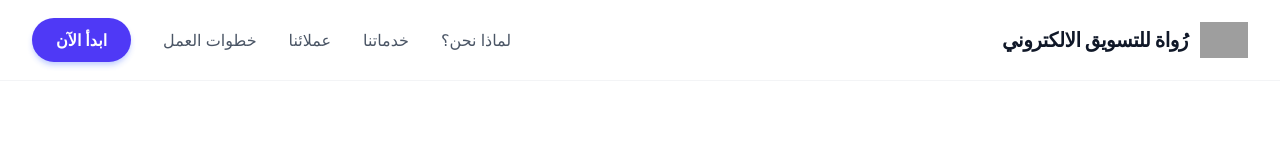
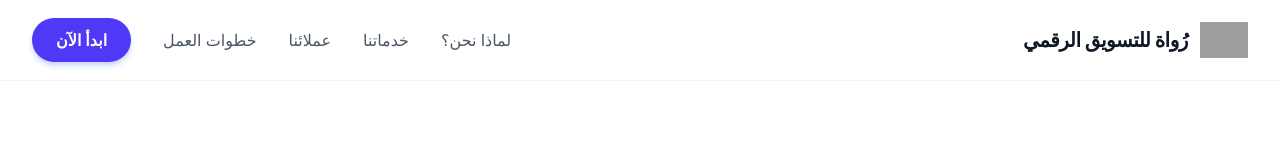
Before and after one commit to snow9t/Content-Marketing-Agency, a React (Vite) app: page / in a window 1280 px wide. Shown: the top 160 px of the page. Built offline with nearby package versions, Linux system fonts and the light colour scheme; grey boxes are pictures that could not be loaded.

Commit message:
feat: Update company name and add structured data
Reflects the updated company name "رواة للتسويق الرقمي" across the application and adds structured data for improved SEO and search engine visibility. Includes sitemaps and robots.txt for better indexing.

```diff
--- a/index.html
+++ b/index.html
@@ -3,22 +3,49 @@
   <head>
     <meta charset="UTF-8" />
     <meta name="viewport" content="width=device-width, initial-scale=1.0" />
-    <title>رواة للتسويق الإلكتروني | حلول تسويقية متكاملة لنمو أعمالك</title>
-    <meta name="description" content="شركة رواة للتسويق الإلكتروني تقدم خدمات إدارة حسابات التواصل الاجتماعي، الحملات الإعلانية، صناعة المحتوى، وتطوير الهوية البصرية باحترافية تامة لتعزيز حضورك الرقمي." />
+    <title>رواة للتسويق الرقمي | حلول تسويقية متكاملة لنمو أعمالك</title>
+    <meta name="description" content="شركة رواة للتسويق الرقمي تقدم خدمات إدارة حسابات التواصل الاجتماعي، الحملات الإعلانية، صناعة المحتوى، وتطوير الهوية البصرية باحترافية تامة لتعزيز حضورك الرقمي." />
     <link rel="canonical" href="https://ruwaah.co/" />
+
+    <!-- Structured Data -->
+    <script type="application/ld+json">
+    {
+      "@context": "https://schema.org",
+      "@type": "WebApplication",
+      "name": "رواة للتسويق الرقمي",
+      "url": "https://ruwaah.co/",
+      "description": "وكالة رواة للتسويق الإلكتروني، متخصصة في صناعة المحتوى الإبداعي، إدارة الحملات الإعلانية، ونمو الأعمال من خلال استراتيجيات رقمية مبتكرة.",
+      "applicationCategory": "BusinessApplication",
+      "operatingSystem": "Web",
+      "brand": {
+        "@type": "Brand",
+        "name": "رواة للتسويق الرقمي"
+      },
+      "publisher": {
+        "@type": "Organization",
+        "name": "رواة للتسويق الرقمي",
+        "logo": "https://ruwaah.co//logo.png"
+      },
+      "offers": {
+        "@type": "Offer",
+        "price": "0",
+        "priceCurrency": "SAR"
+      }
+    }
+    </script>
 
     <!-- Open Graph / Facebook -->
     <meta property="og:type" content="website" />
     <meta property="og:url" content="https://ruwaah.co/" />
-    <meta property="og:title" content="رواة للتسويق الإلكتروني | حلول تسويقية متكاملة لنمو أعمالك" />
-    <meta property="og:description" content="شركة رواة للتسويق الإلكتروني تقدم خدمات إدارة حسابات التواصل الاجتماعي، الحملات الإعلانية، صناعة المحتوى، وتطوير الهوية البصرية باحترافية تامة لتعزيز حضورك الرقمي." />
+    <meta property="og:title" content="رواة للتسويق الرقمي | حلول تسويقية متكاملة لنمو أعمالك" />
+    <meta property="og:description" content="شركة رواة للتسويق الرقمي تقدم خدمات إدارة حسابات التواصل الاجتماعي، الحملات الإعلانية، صناعة المحتوى، وتطوير الهوية البصرية باحترافية تامة لتعزيز حضورك الرقمي." />
     <meta property="og:image" content="https://lh3.googleusercontent.com/d/1gCXIpq3pVEiX5iuYvLAUcOmSaxe0pUmi" />
 
     <!-- Twitter -->
     <meta name="twitter:card" content="summary_large_image" />
     <meta name="twitter:url" content="https://ruwaah.co/" />
-    <meta name="twitter:title" content="رواة للتسويق الإلكتروني | حلول تسويقية متكاملة لنمو أعمالك" />
-    <meta name="twitter:description" content="شركة رواة للتسويق الإلكتروني تقدم خدمات إدارة حسابات التواصل الاجتماعي، الحملات الإعلانية، صناعة المحتوى، وتطوير الهوية البصرية باحترافية تامة لتعزيز حضورك الرقمي." />
+    <meta name="twitter:title" content="رواة للتسويق الرقمي | حلول تسويقية متكاملة لنمو أعمالك" />
+    <meta name="twitter:description" content="شركة رواة للتسويق الرقمي تقدم خدمات إدارة حسابات التواصل الاجتماعي، الحملات الإعلانية، صناعة المحتوى، وتطوير الهوية البصرية باحترافية تامة لتعزيز حضورك الرقمي." />
     <meta name="twitter:image" content="https://lh3.googleusercontent.com/d/1gCXIpq3pVEiX5iuYvLAUcOmSaxe0pUmi" />
 
     <!-- Favicons -->
--- a/metadata.json
+++ b/metadata.json
@@ -1,5 +1,5 @@
 {
-  "name": "رُواة للتسويق الالكتروني - شريك نموك الرقمي",
+  "name": "رُواة للتسويق الرقمي - شريك نموك الرقمي",
   "description": "وكالة متخصصة في بناء الحضور الرقمي للمنشآت الصغيرة والمتوسطة في السعودية من خلال إنتاج الريلز وإدارة المحتوى الاحترافي.",
   "requestFramePermissions": []
 }
--- a/src/App.tsx
+++ b/src/App.tsx
@@ -42,8 +42,8 @@ const Navbar = () => (
     <div className="max-w-7xl mx-auto px-4 sm:px-6 lg:px-8">
       <div className="flex justify-between h-20 items-center">
         <div className="flex items-center gap-3">
-          <img src={LOGO_URL} alt="رُواة للتسويق الالكتروني" className="w-12 h-12 object-contain" referrerPolicy="no-referrer" />
-          <span className="text-xl font-bold text-gray-900 font-sans tracking-tight">رُواة للتسويق الالكتروني</span>
+          <img src={LOGO_URL} alt="رُواة للتسويق الرقمي" className="w-12 h-12 object-contain" referrerPolicy="no-referrer" />
+          <span className="text-xl font-bold text-gray-900 font-sans tracking-tight">رُواة للتسويق الرقمي</span>
         </div>
         <div className="hidden md:flex items-center gap-8">
           <a href="#why-us" className="text-gray-600 hover:text-indigo-600 transition-colors font-medium">لماذا نحن؟</a>
@@ -363,8 +363,8 @@ const Footer = () => (
     <div className="max-w-7xl mx-auto px-4 sm:px-6 lg:px-8">
       <div className="flex flex-col md:flex-row justify-between items-center gap-8">
         <div className="flex items-center gap-3">
-          <img src={LOGO_URL} alt="رُواة للتسويق الالكتروني" className="w-10 h-10 object-contain" referrerPolicy="no-referrer" />
-          <span className="text-lg font-bold text-gray-900">رُواة للتسويق الالكتروني</span>
+          <img src={LOGO_URL} alt="رُواة للتسويق الرقمي" className="w-10 h-10 object-contain" referrerPolicy="no-referrer" />
+          <span className="text-lg font-bold text-gray-900">رُواة للتسويق الرقمي</span>
         </div>
         <p className="text-gray-500 text-sm">
           © 2026 جميع الحقوق محفوظة.
```
Also changed, not shown: public/robots.txt (added), 1 other file (tests, documents, lock files or other folders).
